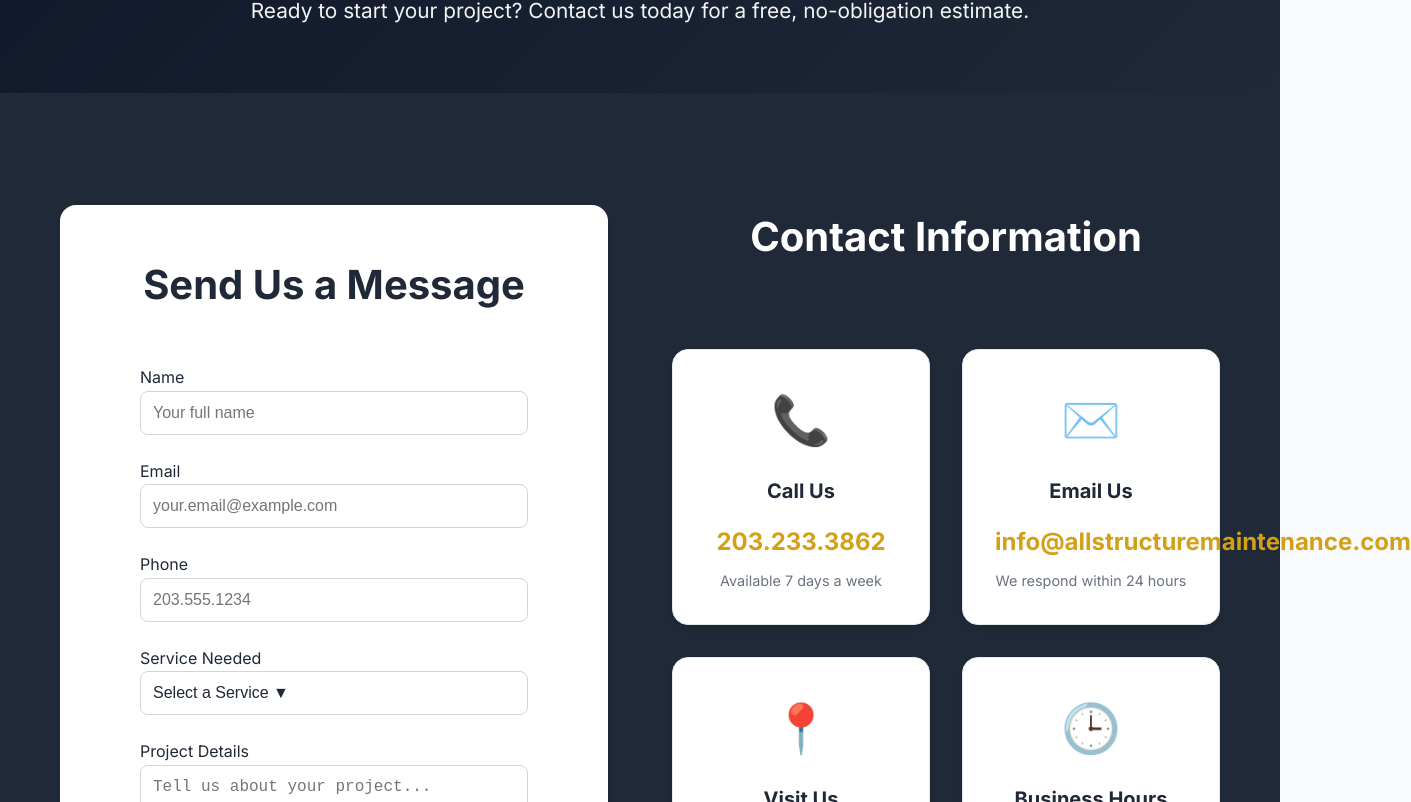
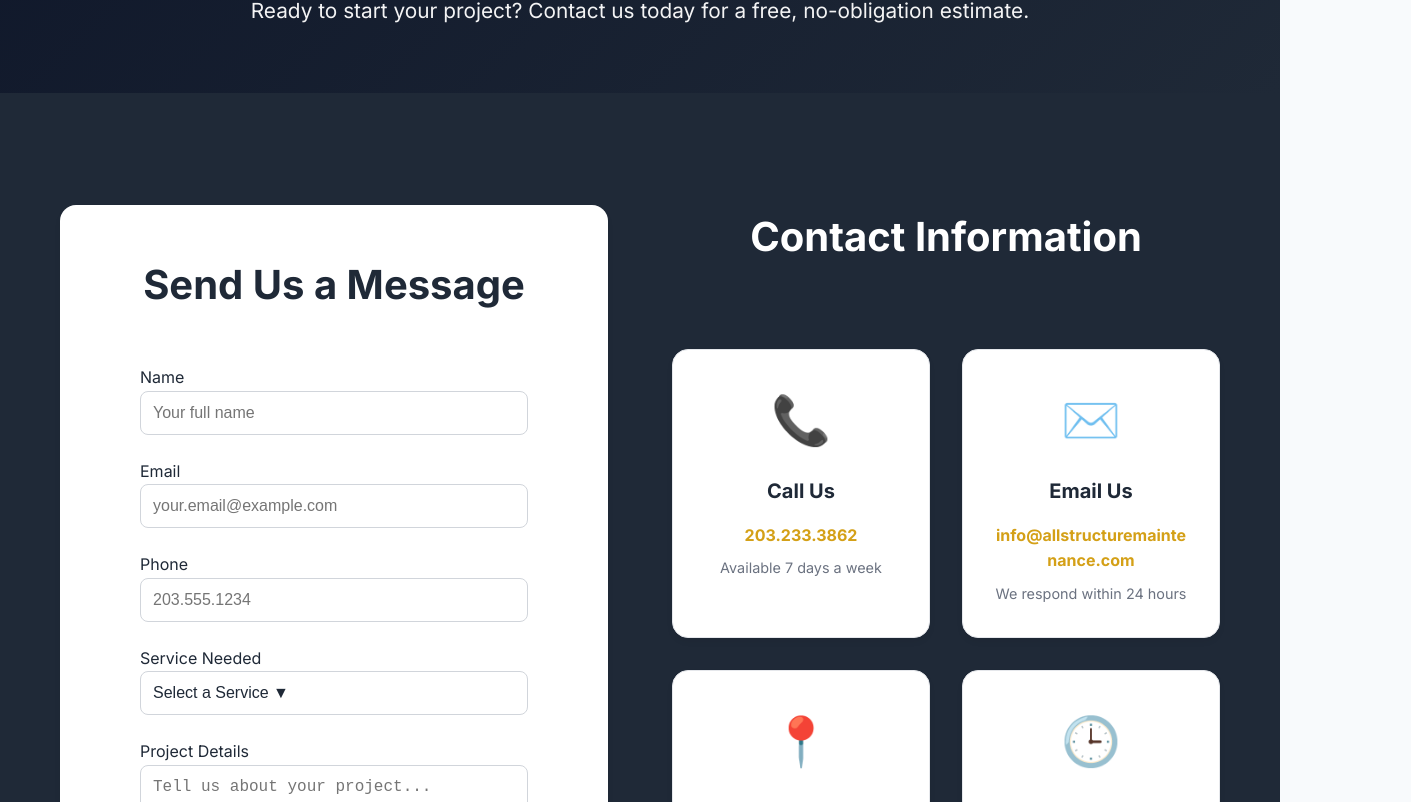
Before and after one commit to monkeydluthy/all-structure, a React (Vite) app: page /contact in a window 1280 px wide. Shown: the part 298-1100 px from the top of the page, 1411 px wide, since content can reach past the window. Built offline with nearby package versions, Linux system fonts and the light colour scheme.

Commit message:
Fix email link size and wrapping

```diff
--- a/src/index.css
+++ b/src/index.css
@@ -1063,13 +1063,14 @@
 }
 
 .contact-card-link {
-  font-size: 1.5rem;
+  font-size: 1rem;
   font-weight: bold;
   color: #d4a017;
   text-decoration: none;
   display: block;
   margin-bottom: 0.5rem;
   transition: color 0.3s ease;
+  word-break: break-word;
 }
 
 .contact-card-link:hover {
```
